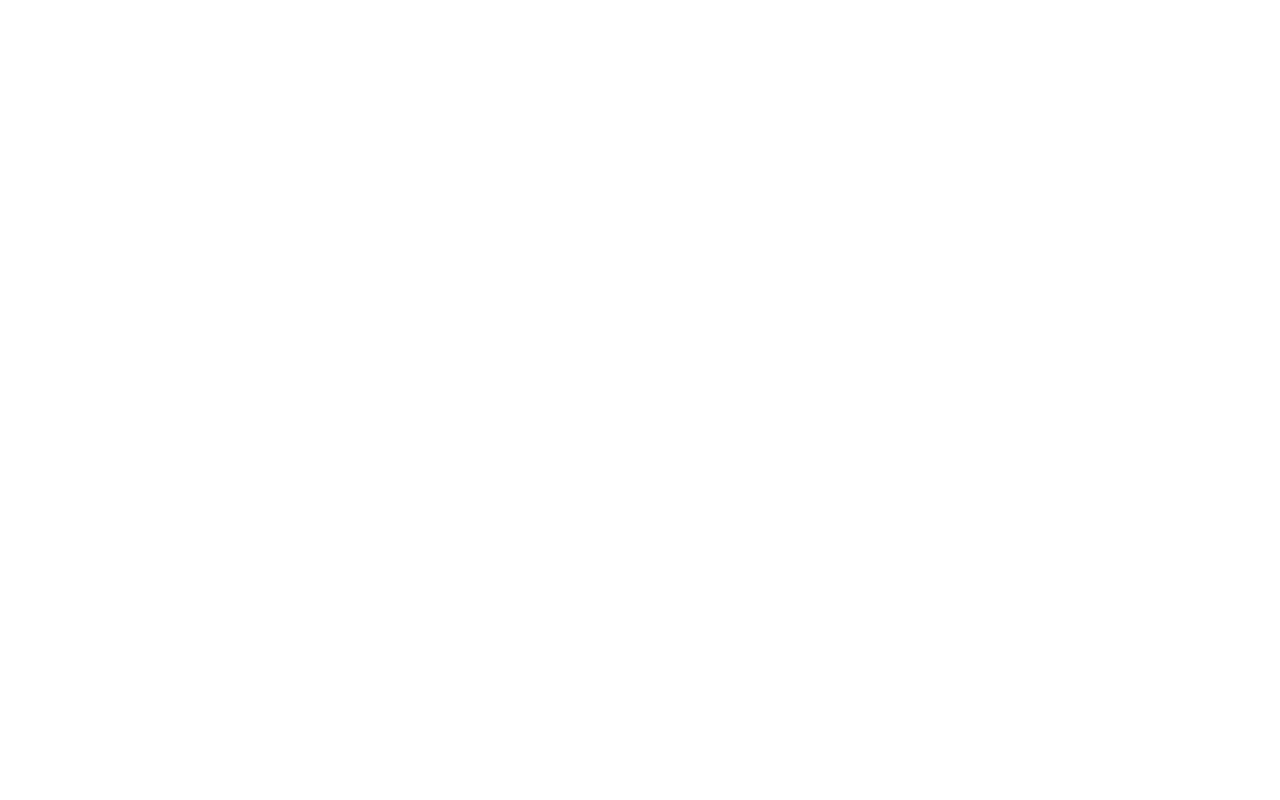
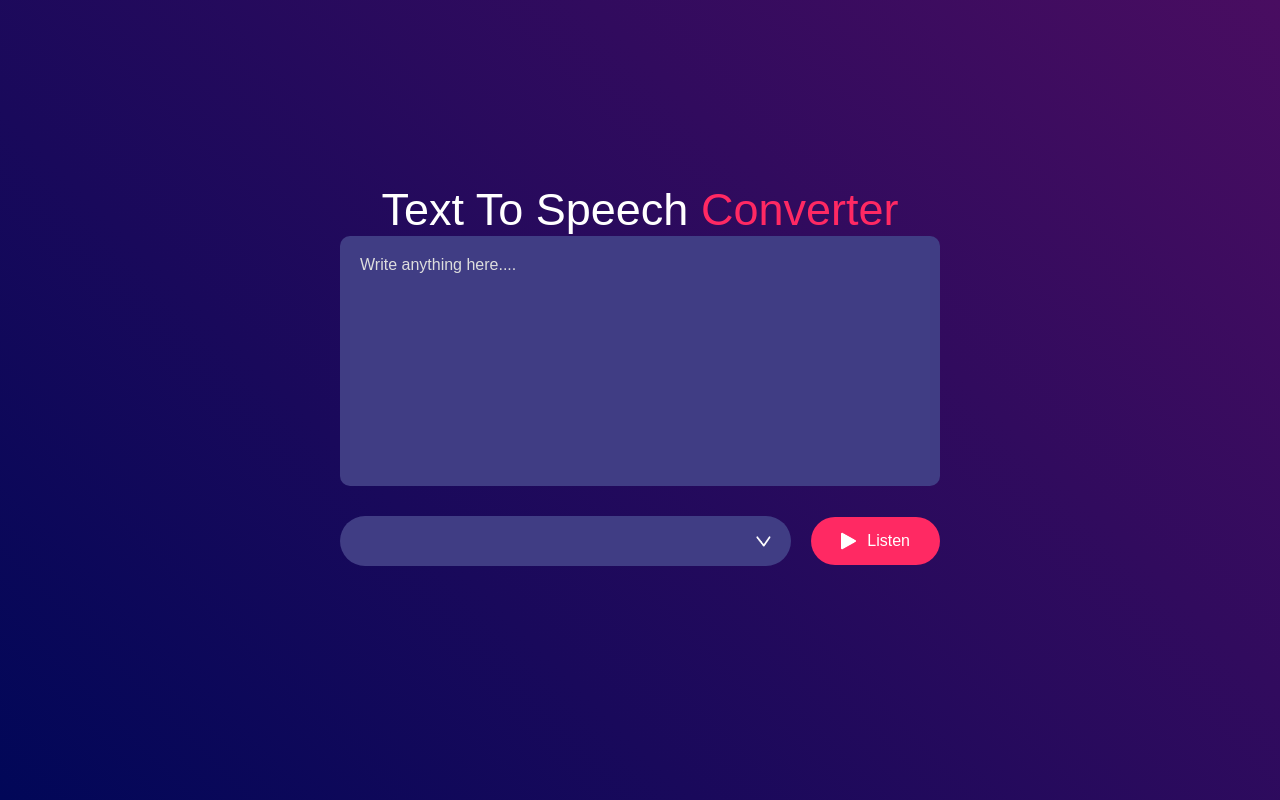
Before and after one commit to Jerrisneh/Greatstack_30JS, a plain HTML site: page textToSpeech/index.html in a window 1280 px wide. Drawn offline with Linux system fonts and the light colour scheme.

Commit message:
finished text to speech project: discovered it uses network for the listed speech at the dropdown

```diff
--- a/textToSpeech/index.html
+++ b/textToSpeech/index.html
@@ -7,6 +7,16 @@
     <link rel="stylesheet" href="/textToSpeech/styles.css" />
   </head>
   <body>
+    <div class="hero">
+      <h1>Text To Speech <span>Converter</span></h1>
+      <textarea name="" id="" placeholder="Write anything here...."></textarea>
+      <div class="row">
+        <select name="" id=""></select>
+        <button>
+          <img src="/textToSpeech/images/play.png" alt="" />Listen
+        </button>
+      </div>
+    </div>
     <script src="/textToSpeech/index.js"></script>
   </body>
 </html>
--- a/textToSpeech/index.js
+++ b/textToSpeech/index.js
@@ -0,0 +1,21 @@
+let speech = new SpeechSynthesisUtterance();
+
+let voices = [];
+
+let voiceSelect = document.querySelector("select");
+
+window.speechSynthesis.onvoiceschanged = () => {
+    voices = window.speechSynthesis.getVoices();
+    speech.voice  = voices[0];
+
+    voices.forEach((voice, i) => (voiceSelect.options[i] = new Option(voice.name, i)));
+};
+
+voiceSelect.addEventListener("change", () => {
+    speech.voice = (voices[voiceSelect.value]);
+});
+
+document.querySelector("button").addEventListener("click", () => {
+    speech.text = document.querySelector("textarea").value;
+    window.speechSynthesis.speak(speech);
+});
--- a/textToSpeech/styles.css
+++ b/textToSpeech/styles.css
@@ -0,0 +1,80 @@
+*{
+    padding: 0;
+    margin: 0;
+    box-sizing: border-box;
+    font-family: 'Poppins', sans-serif;
+}
+.hero{
+    width: 100%;
+    min-height: 100vh;
+    background: linear-gradient(45deg, #010758, #490d61);
+    display: flex;
+    align-items: center;
+    justify-content: center;
+    flex-direction: column;
+    color: #fff;
+}
+.hero h1{
+    font-size: 45px;
+    margin-top: -50px;
+    font-weight: 500;
+    margin-bottom: 5-px;
+}
+.hero h1 span{
+    color: #ff2963;
+}
+textarea{
+    width: 600px;
+    height: 250px;
+    background: #403d84;
+    color: #fff;
+    font-size: 15px;
+    border: 0;
+    outline: 0;
+    padding: 20px;
+    border-radius: 10px;
+    resize: none;
+    margin-bottom: 30px;
+}
+textarea::placeholder{
+    font-size: 16px;
+    color: #ddd;
+}
+.row{
+    width: 600px;
+    display: flex;
+    align-items: center;
+    gap: 20px;
+}
+button{
+    background: #ff2963;
+    color: #fff;
+    font-size: 16px;
+    padding: 15px 30px;
+    border-radius: 35px;
+    border: none;
+    outline: 0;
+    cursor: pointer;
+    display: flex;
+    align-items: center;
+}
+button img{
+    width: 16px;
+    margin-right: 10px;
+}
+select{
+    flex: 1;
+    color: #fff;
+    background: #403d84;
+    height: 50px;
+    padding: 0 20px;
+    outline: 0;
+    border: 0;
+    border-radius: 35px;
+    appearance: none;
+    background-image: url(/textToSpeech/images/dropdown.png);
+    background-repeat: no-repeat;
+    background-size: 15px;
+    background-position-x: calc(100% - 20px);
+    background-position-y: 20px;
+}
```
